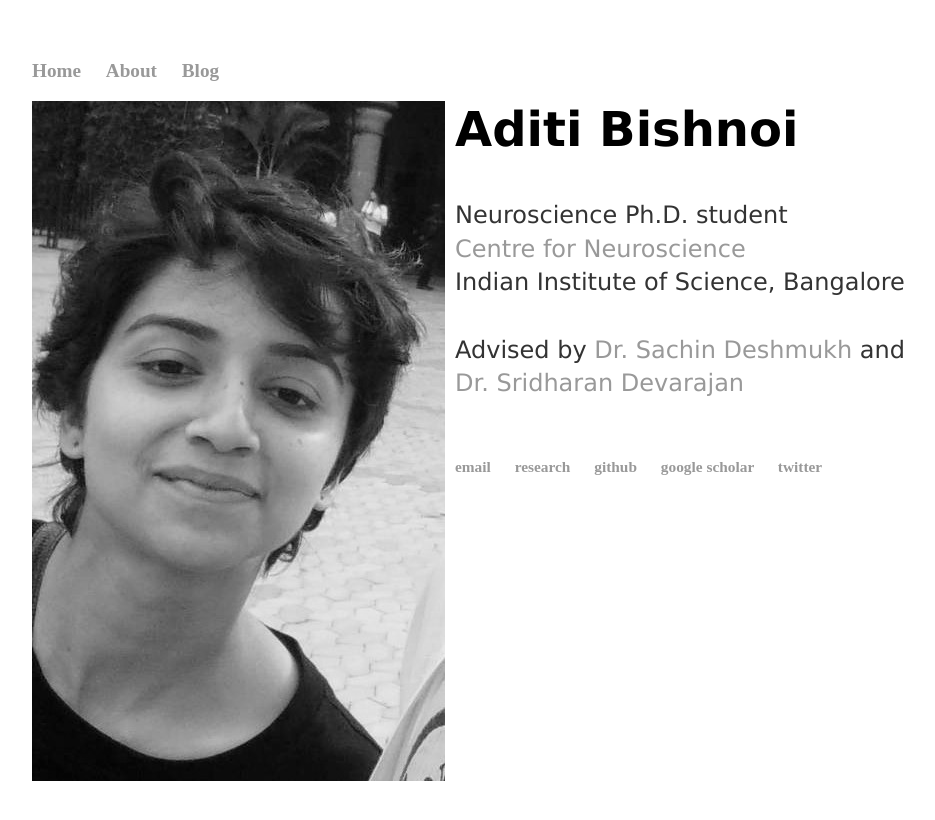
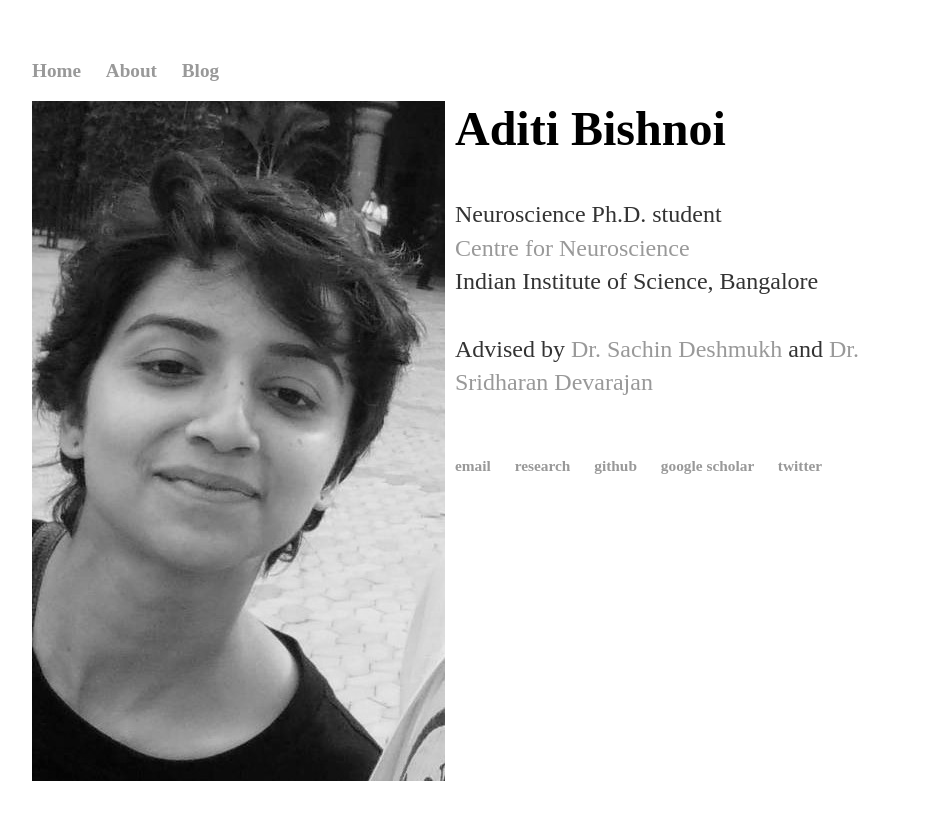
Before and after one commit to AdiBish/adibish.github.io, a Jekyll site: the page built from index.html, in a window 1280 px wide. Shown: the top 820 px of the page, without its empty margins (160-1095 px from the left). Built offline with Jekyll 4.4.1, drawn with Linux system fonts in a browser that asks for light colours.

Commit message:
Update index.html

```diff
--- a/index.html
+++ b/index.html
@@ -9,9 +9,9 @@ title: Aditi Bishnoi
 		<img src="https://adibish.github.io//images//adi4.jpg"
 		     style="float:left; margin-right:10px; margin-bottom:5px"/>
 
-		<h1 style="font-family:verdana"> Aditi Bishnoi </h1><br/><br/>
+		<h1 style="Garamond, Baskerville, "Baskerville Old Face", "Hoefler Text", "Times New Roman", serif"> Aditi Bishnoi </h1><br/><br/>
 
-		<p style="font-family:verdana"> Neuroscience Ph.D. student <br/>
+		<p style="Garamond, Baskerville, "Baskerville Old Face", "Hoefler Text", "Times New Roman", serif"> Neuroscience Ph.D. student <br/>
 		<a href="http://www.cns.iisc.ac.in/home/" target="_blank"> Centre for Neuroscience </a> <br/>
 		Indian Institute of Science, Bangalore <br/> <br/>
 		Advised by <a href="http://www.cns.iisc.ac.in/home/people/sachin-deshmukh/" target="_blank">Dr. Sachin Deshmukh </a> and
```
